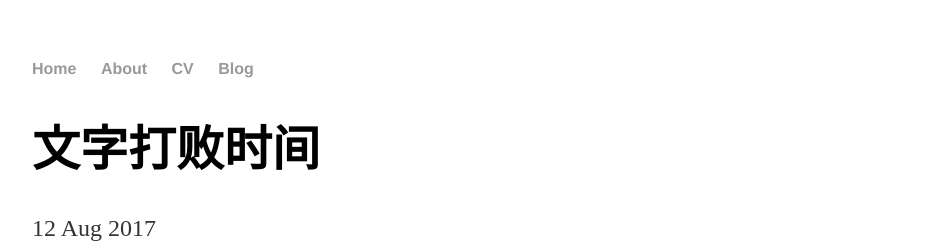
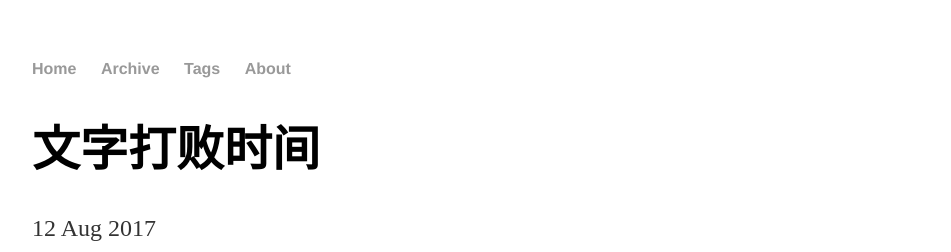
Before and after one commit to chqid/chqid.blog.io, a Jekyll site: the page built from _posts/2017-8-12-my-first-article.md, in a window 1280 px wide. Shown: the top 252 px of the page, without its empty margins (160-1111 px from the left). Built offline with Jekyll 4.4.1, drawn with Linux system fonts in a browser that asks for light colours.

Commit message:
Update default.html

```diff
--- a/_layouts/default.html
+++ b/_layouts/default.html
@@ -9,9 +9,9 @@
 			<nav>
 	    		<ul>
 	        		<li><a href="/">Home</a></li>
-		        	<li><a href="/about">About</a></li>
-	        		<li><a href="/cv">CV</a></li>
-	        		<li><a href="/blog">Blog</a></li>
+		        	<li><a href="/archive">Archive</a></li>
+	        		<li><a href="/tags">Tags</a></li>
+				<li><a href="/about">About</a></li>
 	    		</ul>
 			</nav>
 			<div class="container">
```
